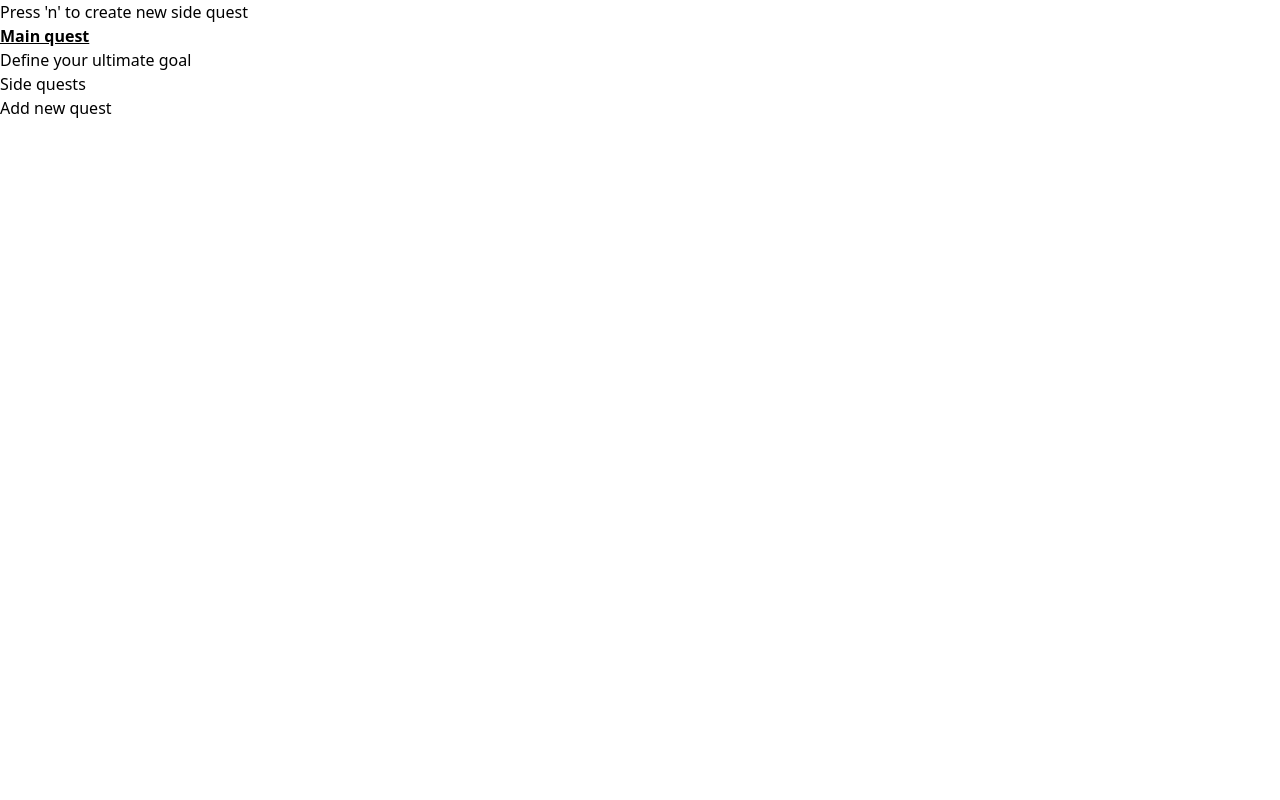
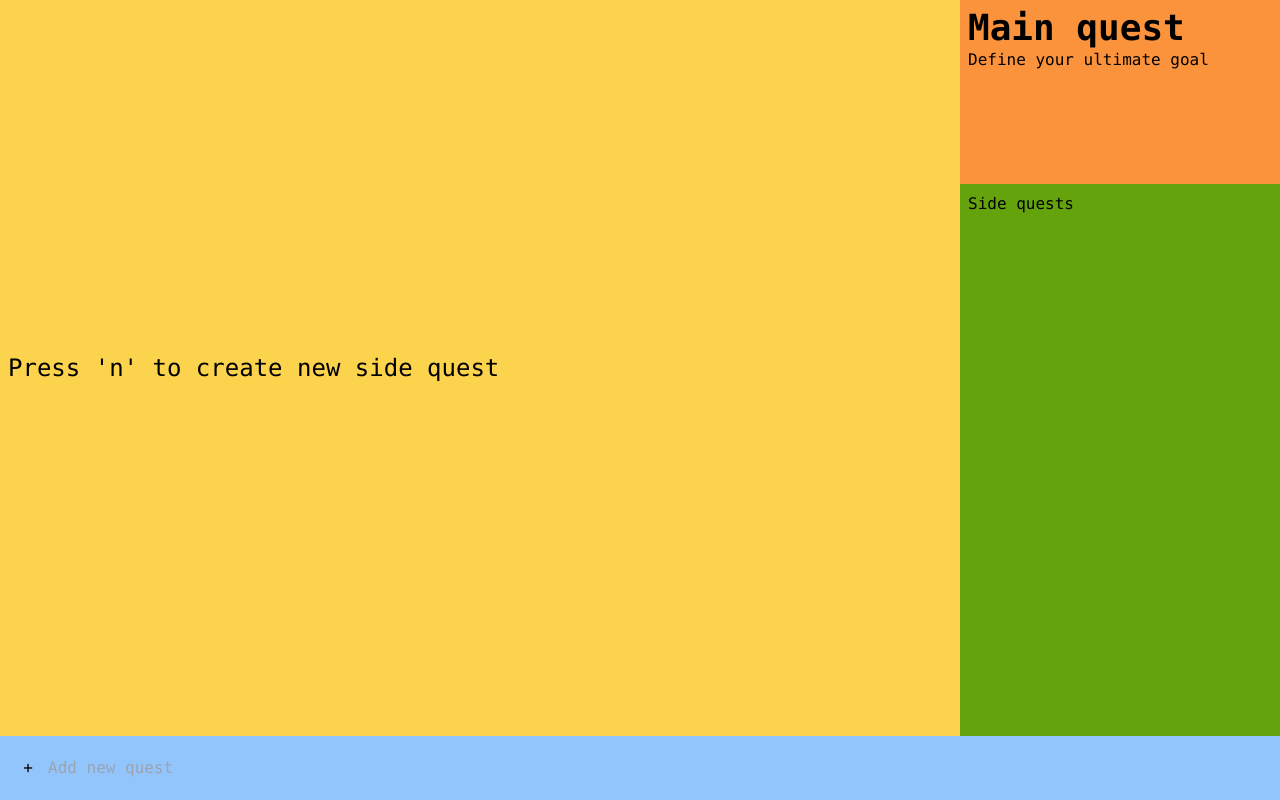
Before and after one commit to NonieBenks/todo-list, a plain HTML site: page index.html in a window 1280 px wide. Drawn offline with Linux system fonts and the light colour scheme.

Commit message:
feat: more layout styles;

```diff
--- a/index.html
+++ b/index.html
@@ -5,19 +5,25 @@
     <meta name="viewport" content="width=device-width, initial-scale=1.0">
     <title>To Do list</title>
 <script defer src="bundle.js"></script></head>
-<body>
-    <div class="container">
-        <div class="content">
-            <p>Press 'n' to create new side quest</p>
+<body class="w-screen h-screen font-mono">
+    <div class="grid grid-rows-4 grid-cols-4 w-screen h-screen">
+        <div class="bg-amber-300 p-2 col-span-3 row-span-4 flex items-center text-center justify-start">
+            <div class="container inline-block">
+                <div class="typing-text">Press 'n' to create new side quest</div>
+            </div>
         </div>
-        <div class="main-quest">
-            <h3 class="text-4xl font-bold underline">Main quest</h3>
+        <div class="bg-orange-400 p-2 main-quest">
+            <h3 class="text-4xl font-bold">Main quest</h3>
             <p>Define your ultimate goal</p>
         </div>
-        <div class="side-quests">
+        <div class="p-2 side-quests bg-lime-600 row-span-4">
             <h3>Side quests</h3>
         </div>
-        <button>Add new quest</button>
+        <div class="add-quest-btn add-quest-btn col-span-4 h-16 text-left p-2 row-span-3 bg-blue-300 flex flex-row content-center">
+            <span class="flex items-center justify-center min-w-10">+</span>
+            <input type="text" placeholder="Add new quest"
+                class="bg-blue-300 w-screen border-none">
+        </div>
     </div>
     <script src="bundle.js"></script>
 </body>
```
Also changed, not shown: bundle.js (+23 -3 lines).
